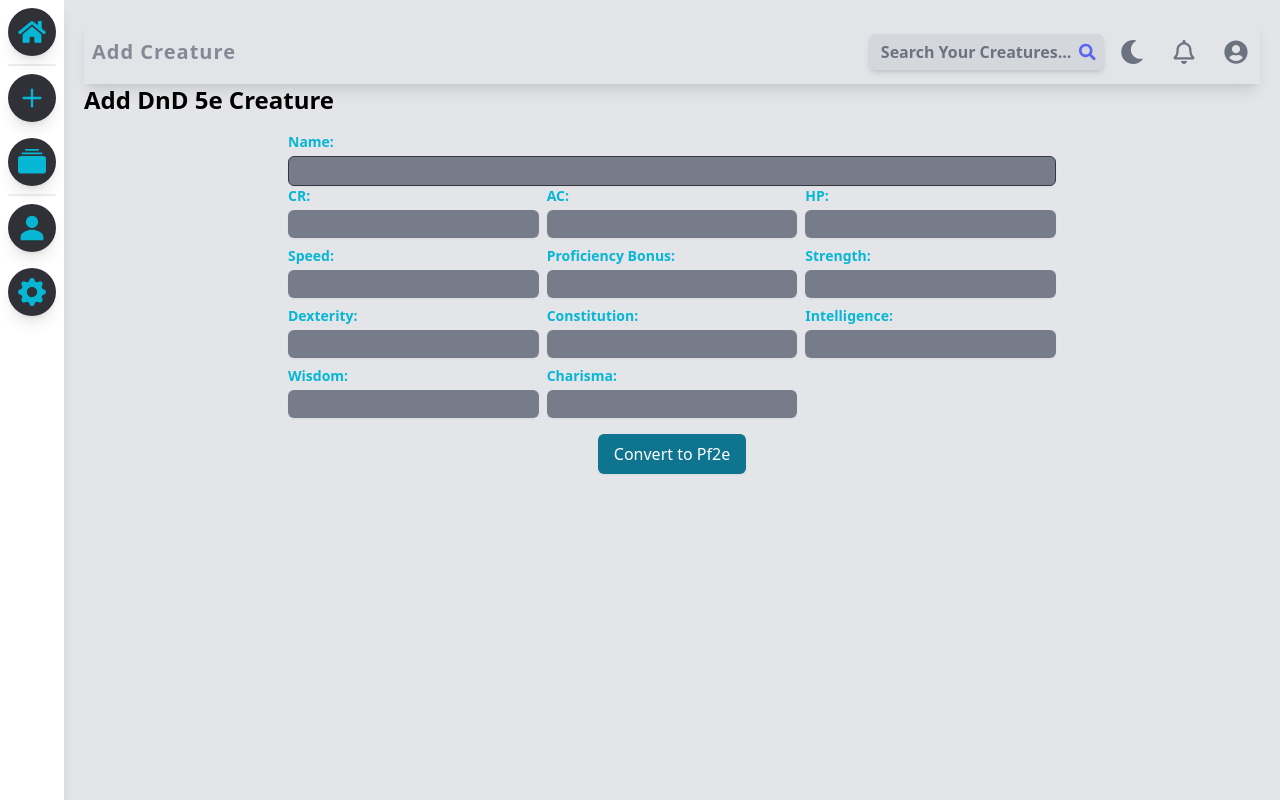
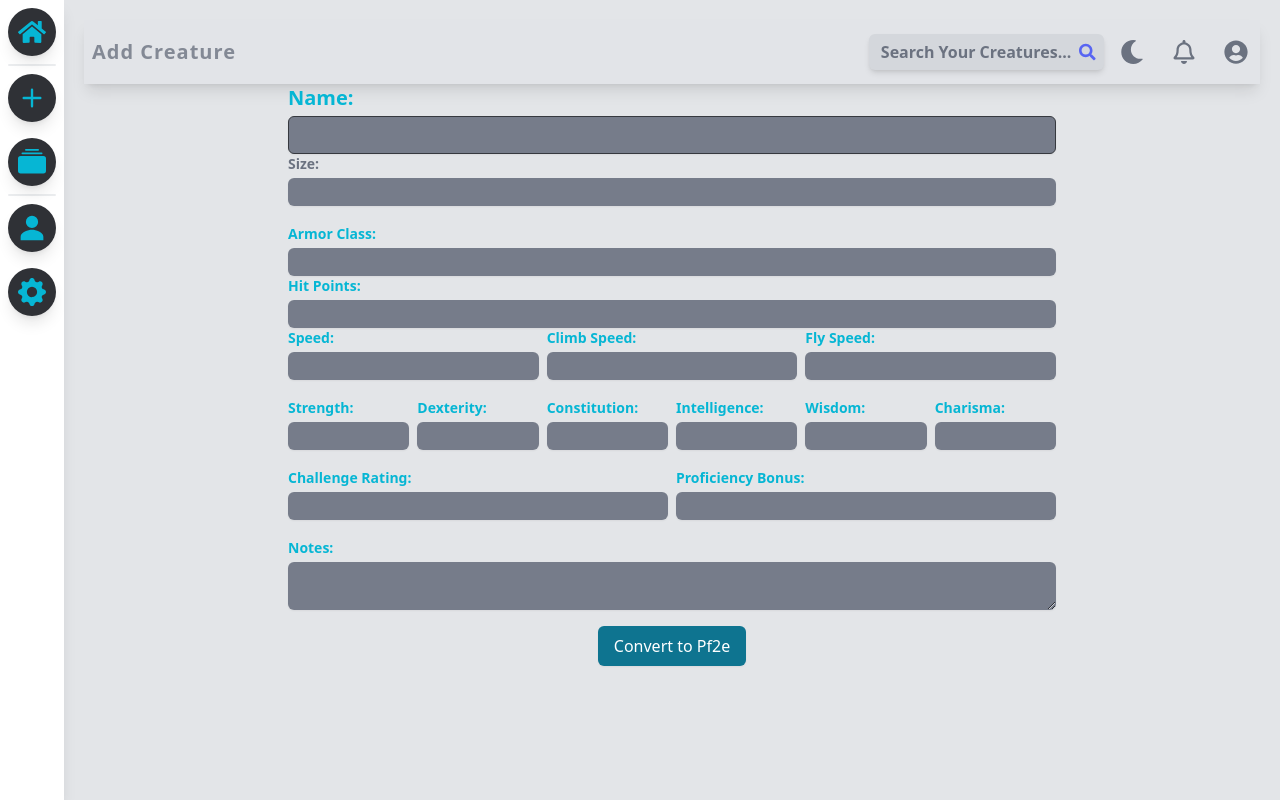
Before and after one commit to JaxonElwell/termProject, a React (Vite) app in the folder dndConverter/: page /add in a window 1280 px wide. Built offline with nearby package versions, Linux system fonts and the light colour scheme.

Commit message:
Add functionality increased

```diff
--- a/dndConverter/src/Add.jsx
+++ b/dndConverter/src/Add.jsx
@@ -1,21 +1,24 @@
 import React, { useState } from 'react';
 import TopNavigation from './TopNavigation';
-
 
 const Add = () => {
   const [name, setName] = useState('');
   const [stats, setStats] = useState({
-    cr: '',
+    size: '',
     ac: '',
     hp: '',
     speed: '',
+    climbSpeed: '',
+    flySpeed: '',
     proficiencyBonus: '',
     strength: '',
     dexterity: '',
     constitution: '',
     intelligence: '',
     wisdom: '',
-    charisma: ''
+    charisma: '',
+    cr: '',
+    notes: ''
   });
   const [convertedCreatures, setConvertedCreatures] = useState([]);
 
@@ -34,17 +37,21 @@
     setConvertedCreatures([...convertedCreatures, converted]);
     setName('');
     setStats({
-      cr: '',
+      size: '',
       ac: '',
       hp: '',
       speed: '',
+      climbSpeed: '',
+      flySpeed: '',
       proficiencyBonus: '',
       strength: '',
       dexterity: '',
       constitution: '',
       intelligence: '',
       wisdom: '',
-      charisma: ''
+      charisma: '',
+      cr: '',
+      notes: ''
     });
   };
 
@@ -52,17 +59,21 @@
     // This is a placeholder implementation
     return {
       name,
-      cr: stats.cr,
+      size: stats.size,
       ac: stats.ac,
       hp: stats.hp,
       speed: stats.speed,
+      climbSpeed: stats.climbSpeed,
+      flySpeed: stats.flySpeed,
       proficiencyBonus: stats.proficiencyBonus,
       strength: stats.strength * 2,
       dexterity: stats.dexterity * 2,
       constitution: stats.constitution * 2,
       intelligence: stats.intelligence * 2,
       wisdom: stats.wisdom * 2,
-      charisma: stats.charisma * 2
+      charisma: stats.charisma * 2,
+      cr: stats.cr,
+      notes: stats.notes
     };
   };
 
@@ -70,33 +81,33 @@
     <div className='content-container w-full overflow-auto'>
       <TopNavigation />
       <div className='form-container'>
-        <h1 className='text-2xl font-bold mb-4'>Add DnD 5e Creature</h1>
-        <form onSubmit={handleSubmit} className='space-y-2'>
+        {/* <h1 className='text-3xl font-bold text-cyan-500 mb-4'>Add DnD 5e Creature</h1> */}
+        <form onSubmit={handleSubmit} className='space-y-4'>
           <div className='mx-auto max-w-3xl'>
             <div>
-              <label className='block text-sm font-semibold text-cyan-500'>Name:</label>
+              <label className='block text-xl font-bold text-cyan-500'>Name:</label>
               <input
                 type="text"
                 value={name}
                 onChange={(e) => setName(e.target.value)}
                 required
-                className='mt-1 block w-full px-2 py-1 bg-gray-500 border bg-opacity-90 border-gray-700 rounded-md shadow-sm focus:outline-none focus:ring-indigo-500 focus:border-indigo-500 sm:text-sm'
+                className='mt-1 block w-full px-3 py-2 bg-gray-500 border bg-opacity-90 border-gray-700 rounded-md shadow-sm focus:outline-none focus:ring-indigo-500 focus:border-indigo-500 sm:text-sm'
               />
             </div>
-            <div className='grid grid-cols-1 sm:grid-cols-2 lg:grid-cols-3 gap-2'>
             <div>
-                <label className='block text-sm font-semibold text-cyan-500'>CR:</label>
+              <label className='block text-sm font-semibold text-gray-500'>Size:</label>
               <input
-                  type="number"
-                  name="cr"
-                  value={stats.cr}
+                type="text"
+                name="size"
+                value={stats.size}
                 onChange={handleInputChange}
                 required
                 className='mt-1 block w-full px-2 py-1 bg-gray-500 bg-opacity-90 border-gray-700 rounded-md shadow-sm focus:outline-none focus:ring-indigo-500 focus:border-indigo-500 sm:text-sm'
               />
             </div>
+            <hr className='border-t-2 border-gray-300 my-2' />
             <div>
-                <label className='block text-sm font-semibold text-cyan-500'>AC:</label>
+              <label className='block text-sm font-semibold text-cyan-500'>Armor Class:</label>
               <input
                 type="number"
                 name="ac"
@@ -107,7 +118,7 @@
               />
             </div>
             <div>
-                <label className='block text-sm font-semibold text-cyan-500'>HP:</label>
+              <label className='block text-sm font-semibold text-cyan-500'>Hit Points:</label>
               <input
                 type="number"
                 name="hp"
@@ -117,6 +128,8 @@
                 className='mt-1 block w-full px-2 py-1 bg-gray-500 bg-opacity-90 border-gray-700 rounded-md shadow-sm focus:outline-none focus:ring-indigo-500 focus:border-indigo-500 sm:text-sm'
               />
             </div>
+
+            <div className='grid grid-cols-1 sm:grid-cols-2 lg:grid-cols-3 gap-2'>
             <div>
               <label className='block text-sm font-semibold text-cyan-500'>Speed:</label>
               <input
@@ -129,16 +142,30 @@
               />
             </div>
               <div>
-                <label className='block text-sm font-semibold text-cyan-500'>Proficiency Bonus:</label>
+                <label className='block text-sm font-semibold text-cyan-500'>Climb Speed:</label>
                 <input
                   type="number"
-                  name="proficiencyBonus"
-                  value={stats.proficiencyBonus}
+                  name="climbSpeed"
+                  value={stats.climbSpeed}
                   onChange={handleInputChange}
                   required
                   className='mt-1 block w-full px-2 py-1 bg-gray-500 bg-opacity-90 border-gray-700 rounded-md shadow-sm focus:outline-none focus:ring-indigo-500 focus:border-indigo-500 sm:text-sm'
                 />
               </div>
+              <div>
+                <label className='block text-sm font-semibold text-cyan-500'>Fly Speed:</label>
+                <input
+                  type="number"
+                  name="flySpeed"
+                  value={stats.flySpeed}
+                  onChange={handleInputChange}
+                  required
+                  className='mt-1 block w-full px-2 py-1 bg-gray-500 bg-opacity-90 border-gray-700 rounded-md shadow-sm focus:outline-none focus:ring-indigo-500 focus:border-indigo-500 sm:text-sm'
+                />
+              </div>
+            </div>
+            <hr className='border-t-2 border-gray-300 my-2' />
+            <div className='grid grid-cols-2 sm:grid-cols-3 lg:grid-cols-6 gap-2'>
               <div>
                 <label className='block text-sm font-semibold text-cyan-500'>Strength:</label>
                 <input
@@ -206,6 +233,41 @@
                 />
               </div>
             </div>
+            <hr className='border-t-2 border-gray-300 my-2' />
+            <div className='grid grid-cols-1 sm:grid-cols-2 gap-2'>
+              <div>
+                <label className='block text-sm font-semibold text-cyan-500'>Challenge Rating:</label>
+                <input
+                  type="number"
+                  name="cr"
+                  value={stats.cr}
+                  onChange={handleInputChange}
+                  required
+                  className='mt-1 block w-full px-2 py-1 bg-gray-500 bg-opacity-90 border-gray-700 rounded-md shadow-sm focus:outline-none focus:ring-indigo-500 focus:border-indigo-500 sm:text-sm'
+                />
+              </div>
+              <div>
+                <label className='block text-sm font-semibold text-cyan-500'>Proficiency Bonus:</label>
+                <input
+                  type="number"
+                  name="proficiencyBonus"
+                  value={stats.proficiencyBonus}
+                  onChange={handleInputChange}
+                  required
+                  className='mt-1 block w-full px-2 py-1 bg-gray-500 bg-opacity-90 border-gray-700 rounded-md shadow-sm focus:outline-none focus:ring-indigo-500 focus:border-indigo-500 sm:text-sm'
+                />
+              </div>
+            </div>
+            <hr className='border-t-2 border-gray-300 my-2' />
+            <div>
+              <label className='block text-sm font-semibold text-cyan-500'>Notes:</label>
+              <textarea
+                name="notes"
+                value={stats.notes}
+                onChange={handleInputChange}
+                className='mt-1 block w-full px-2 py-1 bg-gray-500 bg-opacity-90 border-gray-700 rounded-md shadow-sm focus:outline-none focus:ring-indigo-500 focus:border-indigo-500 sm:text-sm'
+              />
+            </div>
             <div className='flex justify-center mt-4'>
               <button type="submit" className='px-4 py-2 bg-cyan-700 text-white rounded-md shadow-sm hover:bg-teal-600 focus:outline-none focus:ring-2 focus:ring-offset-2 focus:ring-indigo-500'>
                 Convert to Pf2e
@@ -218,16 +280,30 @@
           <div className='mt-8 grid grid-cols-1 sm:grid-cols-2 lg:grid-cols-3 gap-4'>
             {convertedCreatures.map((creature, index) => (
               <div key={index} className='card'>
-                <h2 className='text-xl font-bold mb-2'>{creature.name}</h2>
+                <h2 className='text-xl font-bold text-cyan-500 mb-2'>{creature.name}</h2>
+                <p className='text-sm font-semibold text-gray-500'>{creature.size}</p>
                 <hr className='border-t-2 border-gray-300 my-2' />
-                <p><strong>Perception:</strong> {10 + (creature.wisdom)}</p>
-                <p><strong>Skills:</strong> {creature.skills}</p>
-                <p><strong>Str:</strong> {creature.strength}, <strong>Dex:</strong> {creature.dexterity}, <strong>Con:</strong> {creature.constitution}, <strong>Int:</strong> {creature.intelligence}, <strong>Wis:</strong> {creature.wisdom}, <strong>Char:</strong> {creature.charisma}</p>
+                <p><strong>Armor Class:</strong> {creature.ac}</p>
+                <p><strong>Hit Points:</strong> {creature.hp}</p>
+                <div className='grid grid-cols-1 sm:grid-cols-3 gap-2'>
+                  <p><strong>Speed:</strong> {creature.speed}</p>
+                  <p><strong>Climb Speed:</strong> {creature.climbSpeed}</p>
+                  <p><strong>Fly Speed:</strong> {creature.flySpeed}</p>
+                </div>
                 <hr className='border-t-2 border-gray-300 my-2' />
-                <p><strong>AC:</strong> {creature.ac}</p>
-                <p><strong>HP:</strong> {creature.hp}</p>
+                <p><strong>Str:</strong> {creature.strength}, <strong>Dex:</strong> {creature.dexterity}, <strong>Con:</strong> {creature.constitution}, <strong>Int:</strong> {creature.intelligence}, <strong>Wis:</strong> {creature.wisdom}, <strong>Cha:</strong> {creature.charisma}</p>
                 <hr className='border-t-2 border-gray-300 my-2' />
-                <p><strong>Speed:</strong> {creature.speed}</p>
+                <div className='grid grid-cols-1 sm:grid-cols-2 gap-2'>
+                  <p><strong>Challenge Rating:</strong> {creature.cr}</p>
+                  <p><strong>Proficiency Bonus:</strong> {creature.proficiencyBonus}</p>
+                </div>
+                <hr className='border-t-2 border-gray-300 my-2' />
+                <p><strong>Notes:</strong> {creature.notes.length > 100 ? `${creature.notes.substring(0, 100)}...` : creature.notes}</p>
+                <div className='flex justify-center mt-4'>
+                  <button onClick={() => addCreatureToDB(creature)} className='px-4 py-2 bg-green-600 text-white rounded-md shadow-sm hover:bg-green-700 focus:outline-none focus:ring-2 focus:ring-offset-2 focus:ring-green-500'>
+                    Save
+                  </button>
+                </div>
               </div>
             ))}
           </div>
```
Also changed, not shown: 2 other files (tests, documents, lock files or other folders). Lines whose indentation alone changed are shown as unchanged.
